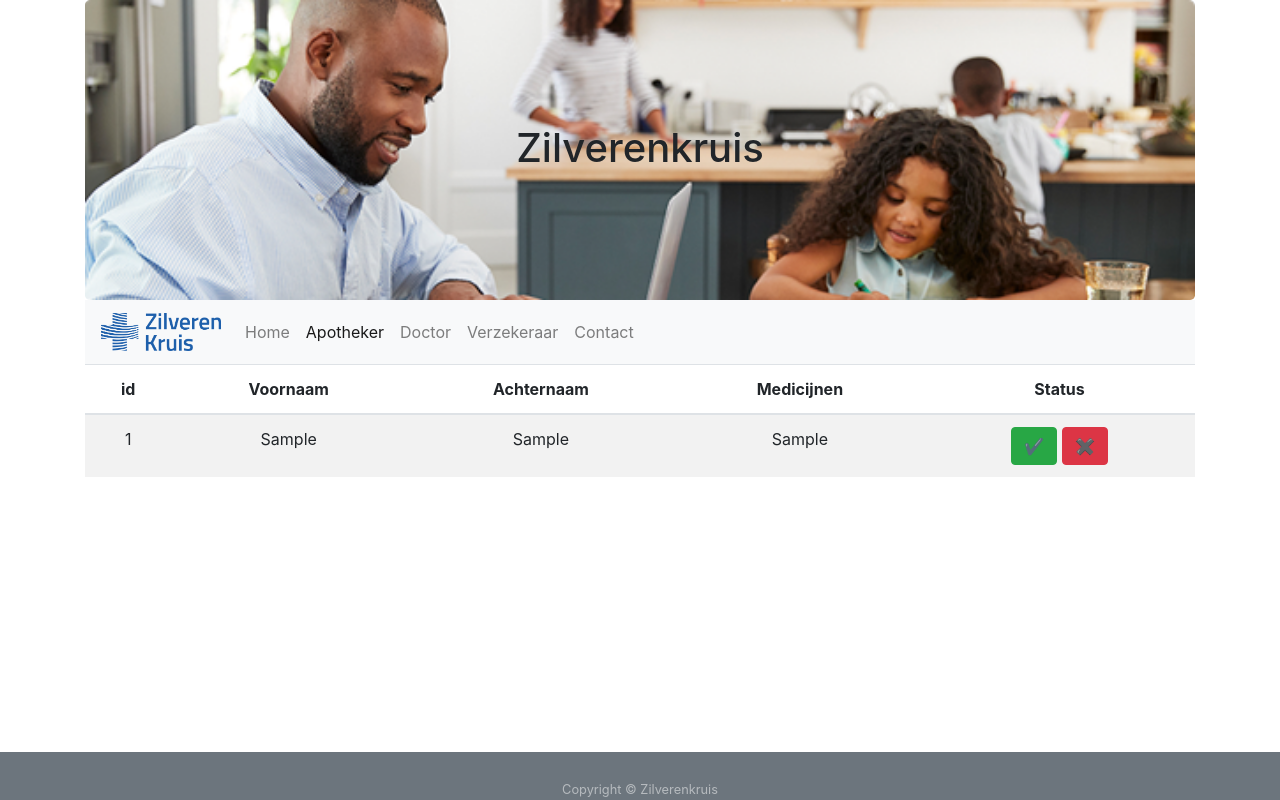
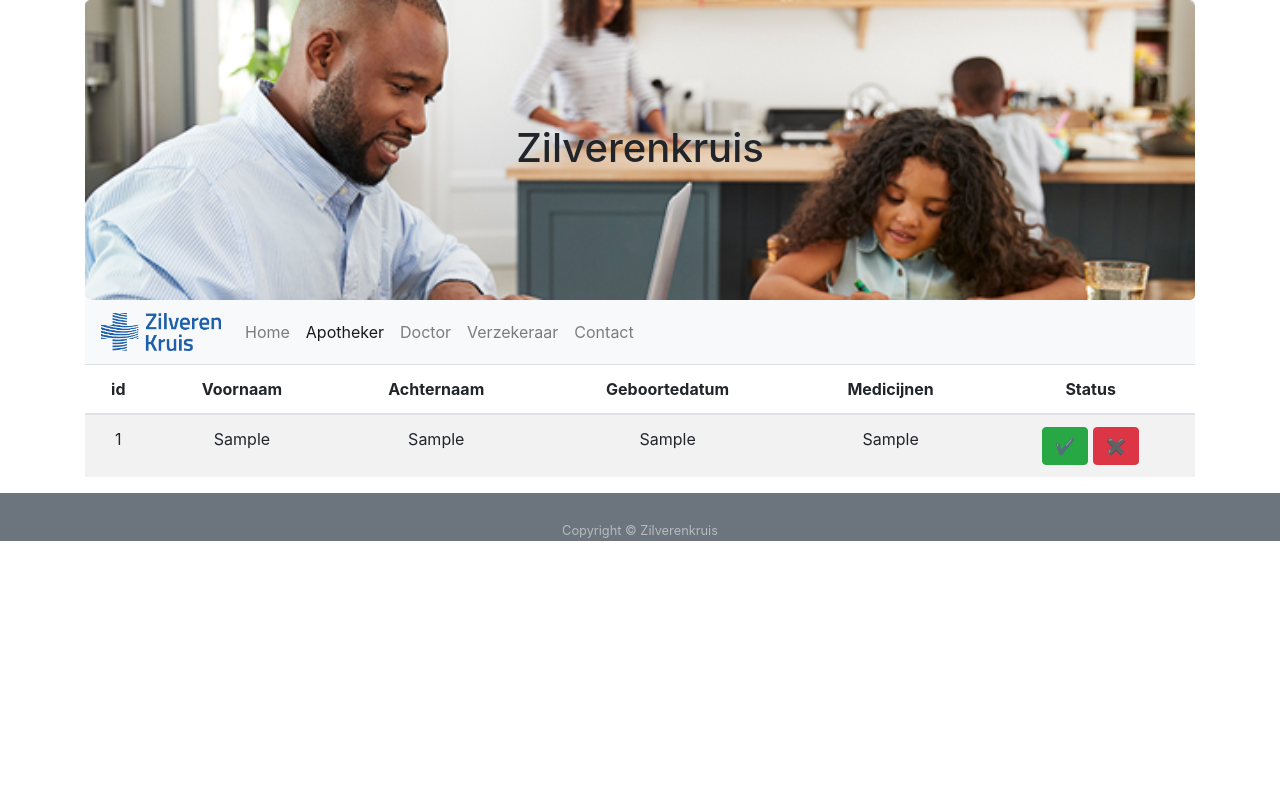
Before and after one commit to BrahimOosterveen/Healthone, a PHP site: page /sub-apotheker.php in a window 1280 px wide. Run offline with PHP 8.4, Linux system fonts and the light colour scheme; tables that the repository leaves empty or names only in its code hold one stand-in row (values such as "Sample post").

Commit message:
Updated  version

```diff
--- a/CSS/main.css
+++ b/CSS/main.css
@@ -19,7 +19,6 @@ body,html {
     margin: 0;
 }
 footer{
-    position: absolute;
     bottom: 0;
     width: 100%;
     height: 2.5rem;
--- a/sub-apotheker.php
+++ b/sub-apotheker.php
@@ -55,7 +55,7 @@
         <article>
             <?php
             include 'databaseconnectie.php';
-            $sql = "SELECT id, Naam, Achternaam, Medicijnen FROM Apotheker";
+            $sql = "SELECT id, Naam, Achternaam, Geboortedatum, Medicijnen FROM Apotheker";
             $result = mysqli_query($conn, $sql);
 
             if($result = mysqli_query($conn, $sql)){
@@ -66,6 +66,7 @@
                     echo "<th scope=\"col\">id</th>";
                     echo "<th scope=\"col\">Voornaam</th>";
                     echo "<th scope=\"col\">Achternaam</th>";
+                    echo "<th scope=\"col\">Geboortedatum</th>";
                     echo "<th scope=\"col\">Medicijnen</th>";
                     echo "<th scope=\"col\">Status</th>";
                     echo "</tr>";
@@ -75,6 +76,7 @@
                         echo "<td>" . $row['id'] . "</td>";
                         echo "<td>" . $row['Naam'] . "</td>";
                         echo "<td>" . $row['Achternaam'] . "</td>";
+                        echo "<td>" . $row['Geboortedatum'] . "</td>";
                         echo "<td>" . $row['Medicijnen'] . "</td>";
                         echo "<td>" . "<!--Add functionality to Succes & Danger buttons with PHP/JS-->
                         <button class=\"btn btn-success\" id=\"succesbtn-3\" onclick=\"\">✔</button>
```
